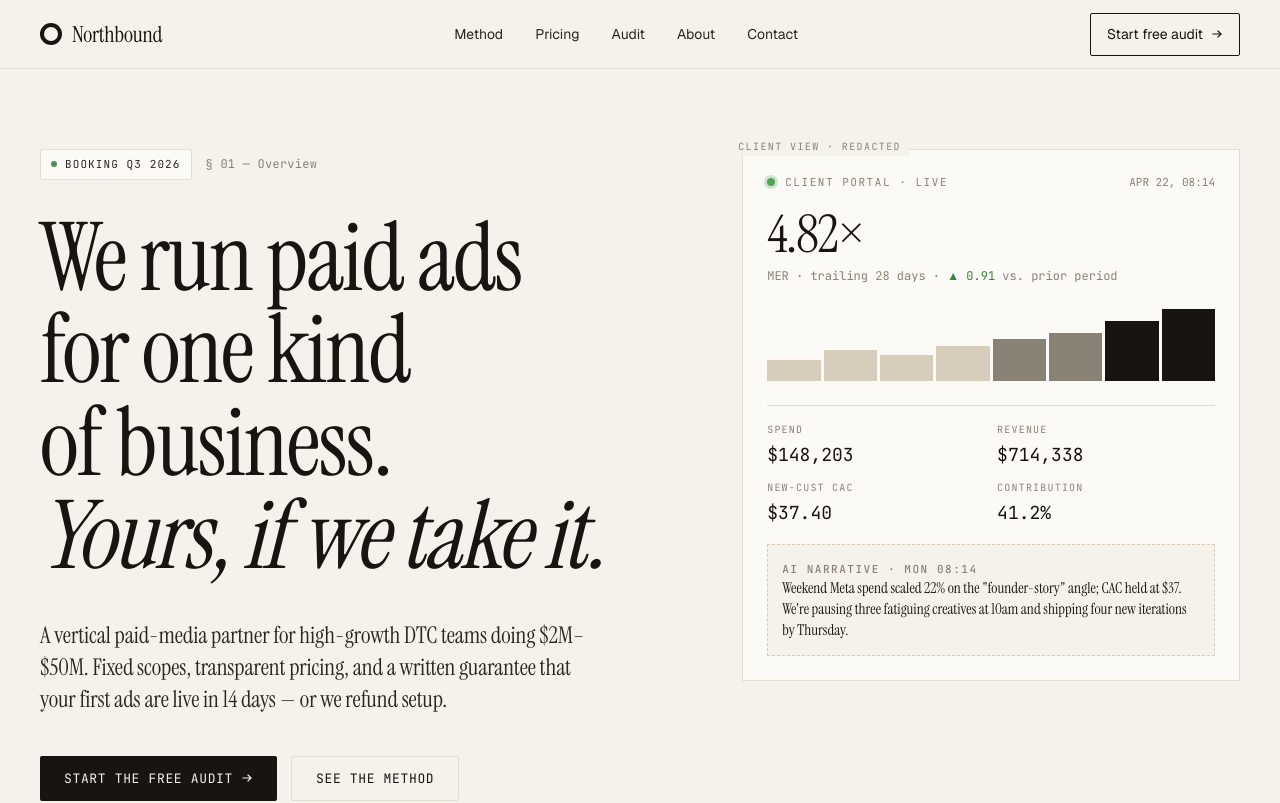
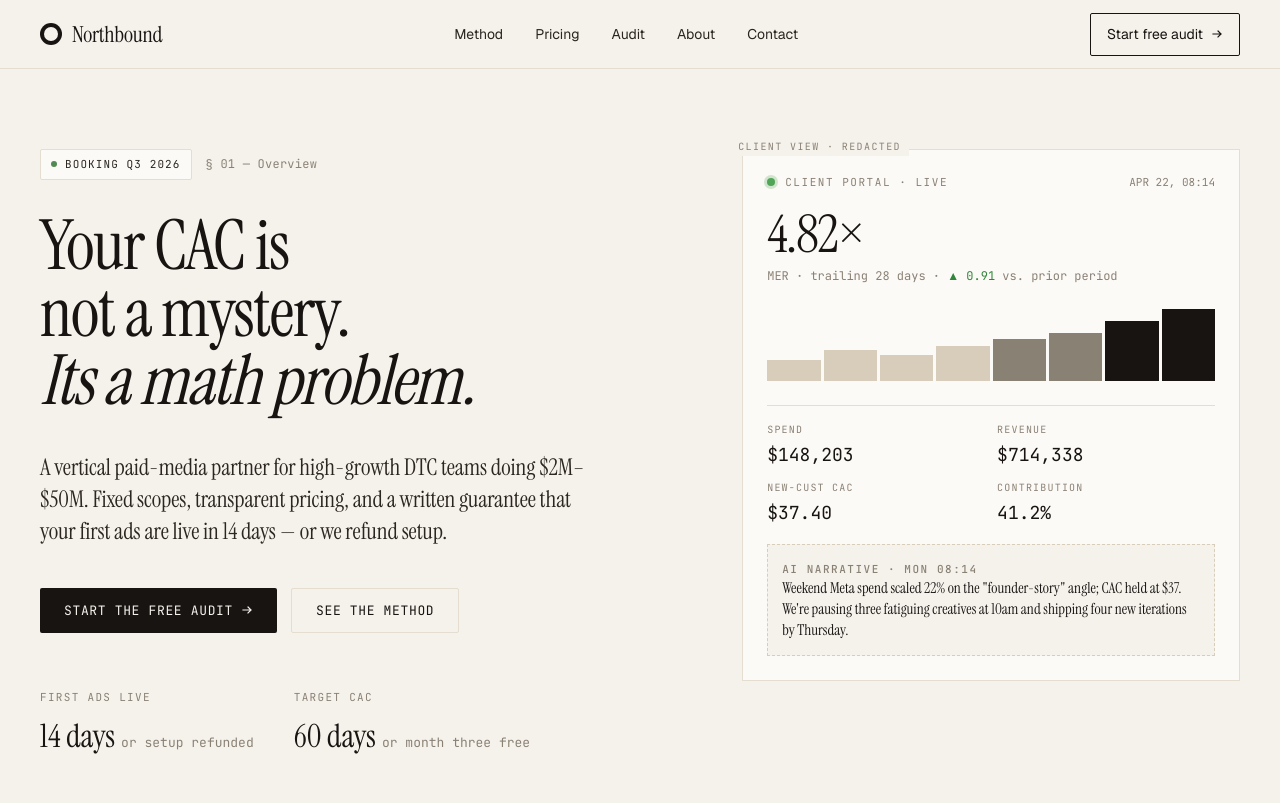
Before and after one commit to dominik-gralka/marketing-agency-platform, a Next.js app: page / in a window 1280 px wide. Shown: the top 803 px of the page. Built offline with nearby package versions, Linux system fonts and the light colour scheme.

Commit message:
Change hero

```diff
--- a/src/app/globals.css
+++ b/src/app/globals.css
@@ -24,7 +24,7 @@ body {
 
 @layer components {
   .display {
-    @apply font-serif text-[clamp(48px,7.4vw,112px)] leading-[0.98] tracking-[-0.02em];
+    @apply font-serif text-[clamp(48px,5.4vw,112px)] leading-[0.98] tracking-[-0.02em];
   }
   .h1 {
     @apply font-serif text-[clamp(40px,5.4vw,80px)] leading-[1.0] tracking-[-0.02em];
--- a/src/app/page.tsx
+++ b/src/app/page.tsx
@@ -17,10 +17,9 @@ export default function Home() {
               </div>
 
               <h1 className="display">
-                We run paid ads<br />
-                for one kind<br />
-                of business.<br />
-                <em>Yours, if we take it.</em>
+                Your CAC is<br />
+                not a mystery.<br />
+                <em>Its a math problem.</em>
               </h1>
 
               <p className="lede max-w-[52ch] mt-9">
```
